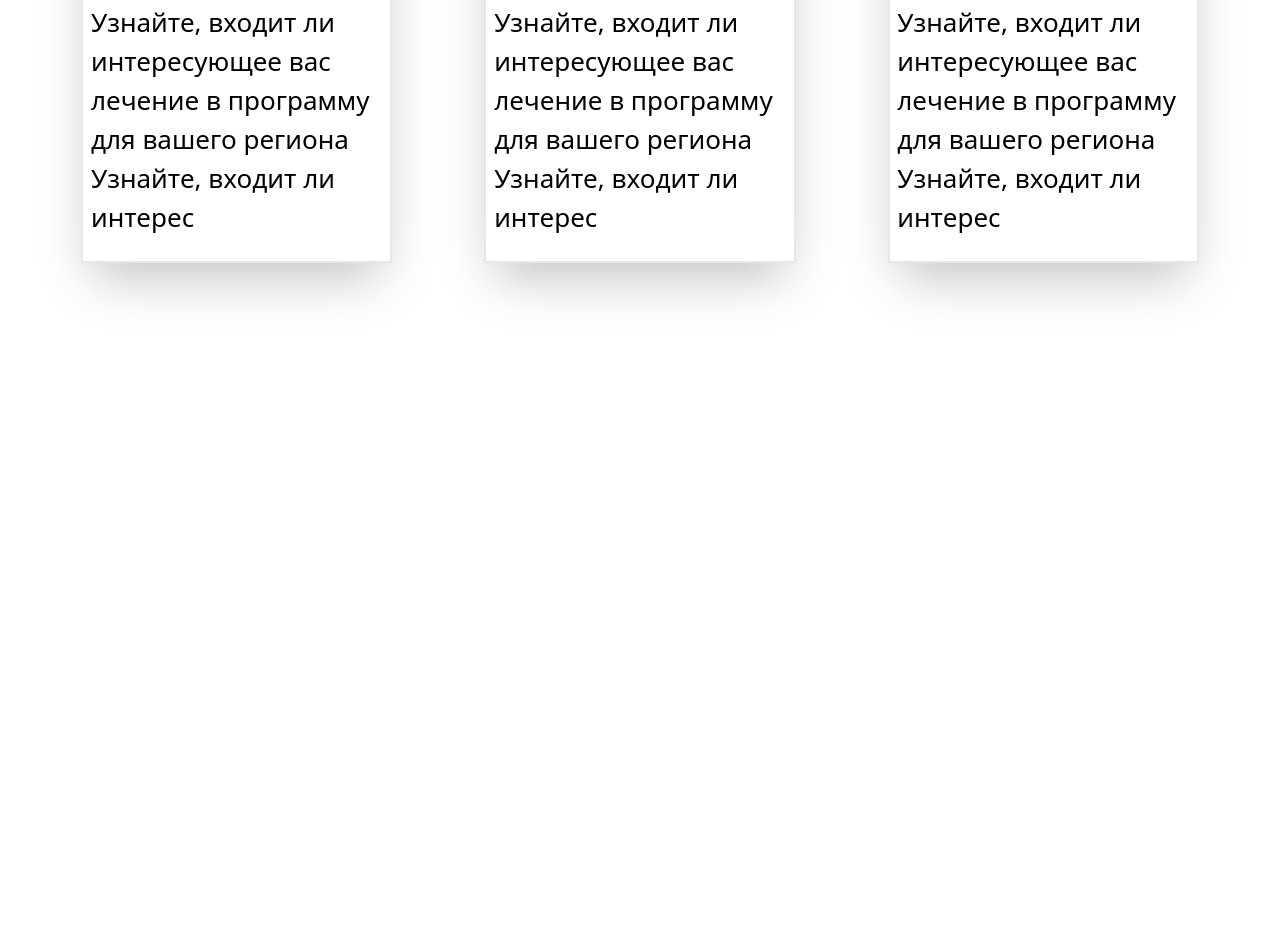
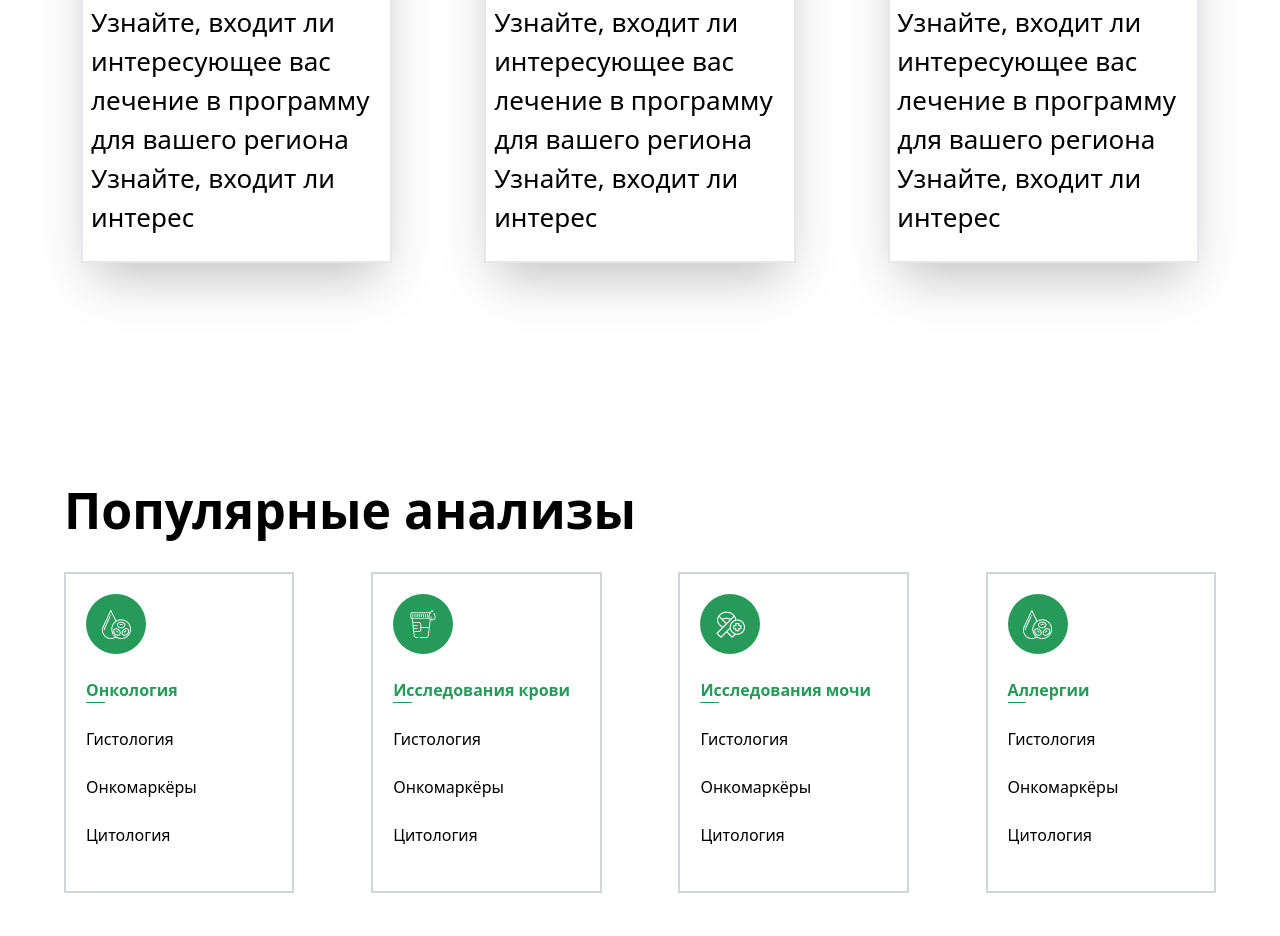
Before and after one commit to Abdulya03/git-grupa-5, a website: page index.html in a window 1280 px wide. Shown: the part 1549-2485 px from the top of the page. Before the commit the page ends 2102 px from the top, so only its background shows below. Drawn offline with nearby package versions, Linux system fonts and the light colour scheme; files that its build step writes are made by us from their sources.

Commit message:
PUPL-PAGE-1-(add select 4)

```diff
--- a/index.html
+++ b/index.html
@@ -141,7 +141,8 @@
         <div class="sm:flex sm:justify-between sm:items-center ">
             <div class="sm:w-[30%]">
                 <p class="font-black text-[#3BB96D]  text-[90px]">1</p>
-                <div class="w-[90%] m-auto border-solid border-gray-200 border-2 relative top-[-70px] bg-white shadow-2xl">
+                <div
+                    class="w-[90%] m-auto border-solid border-gray-200 border-2 relative top-[-70px] bg-white shadow-2xl">
                     <div class="w-[95%] py-6 m-auto ">
                         <div class="w-[90px] h-[90px] bg-[#279A59] rounded-[100%] flex justify-center items-center">
                             <img src="./pupl-img/Vector.png" alt="">
@@ -155,7 +156,8 @@
             </div> <br>
             <div class="sm:w-[30%]">
                 <p class="font-black text-[#3BB96D]  text-[90px]">2</p>
-                <div class="w-[90%] m-auto border-solid border-gray-200 border-2 relative top-[-70px] bg-white shadow-2xl">
+                <div
+                    class="w-[90%] m-auto border-solid border-gray-200 border-2 relative top-[-70px] bg-white shadow-2xl">
                     <div class="w-[95%] py-6 m-auto ">
                         <div class="w-[90px] h-[90px] bg-[#279A59] rounded-[100%] flex justify-center items-center">
                             <img src="./pupl-img/google-docs (2) 1.png" alt="">
@@ -169,7 +171,8 @@
             </div> <br>
             <div class="sm:w-[30%]">
                 <p class="font-black text-[#3BB96D]  text-[90px]">3</p>
-                <div class="w-[90%] m-auto border-solid border-gray-200 border-2 relative top-[-70px] bg-white shadow-2xl">
+                <div
+                    class="w-[90%] m-auto border-solid border-gray-200 border-2 relative top-[-70px] bg-white shadow-2xl">
                     <div class="w-[95%] py-6 m-auto ">
                         <div class="w-[90px] h-[90px] bg-[#279A59] rounded-[100%] flex justify-center items-center">
                             <img src="./pupl-img/Group.png" alt="">
@@ -180,6 +183,53 @@
                         </p>
                     </div>
                 </div>
+            </div>
+        </div>
+    </div>
+
+
+    <div class="w-[90%] m-auto py-[40px] ">
+        <p class="text-[50px] font-black">Популярные анализы</p> <br>
+        <div class="sm:flex sm:justify-between sm:items-center w-full">
+            <div class="sm:w-[20%] p-[20px] border-solid border-gray-300 border-2">
+                <div class="w-[60px] h-[60px] bg-[#279A59] rounded-[100%] flex justify-center items-center">
+                    <img src="./pupl-img/blood 1.png" alt="">
+                </div> <br>
+                <p class="text-[#279A59] font-black">Онкология</p>
+                <hr class="text-[#279A59] w-[10%]"><br>
+                <p>Гистология</p> <br>
+                <p>Онкомаркёры</p> <br>
+                <p>Цитология</p> <br>
+            </div> <br>
+            <div class="sm:w-[20%] p-[20px] border-solid border-gray-300 border-2">
+                <div class="w-[60px] h-[60px] bg-[#279A59] rounded-[100%] flex justify-center items-center">
+                    <img src="./pupl-img/dark-urine 1.png" alt="">
+                </div> <br>
+                <p class="text-[#279A59] font-black">Исследования крови </p>
+                <hr class="text-[#279A59] w-[10%]"><br>
+                <p>Гистология</p> <br>
+                <p>Онкомаркёры</p> <br>
+                <p>Цитология</p> <br>
+            </div> <br>
+            <div class="sm:w-[20%] p-[20px] border-solid border-gray-300 border-2">
+                <div class="w-[60px] h-[60px] bg-[#279A59] rounded-[100%] flex justify-center items-center">
+                    <img src="./pupl-img/oncology 1.png" alt="">
+                </div> <br>
+                <p class="text-[#279A59] font-black">Исследования мочи</p>
+                <hr class="text-[#279A59] w-[10%]"><br>
+                <p>Гистология</p> <br>
+                <p>Онкомаркёры</p> <br>
+                <p>Цитология</p> <br>
+            </div> <br>
+            <div class="sm:w-[20%] p-[20px] border-solid border-gray-300 border-2">
+                <div class="w-[60px] h-[60px] bg-[#279A59] rounded-[100%] flex justify-center items-center">
+                    <img src="./pupl-img/blood 1.png" alt="">
+                </div> <br>
+                <p class="text-[#279A59] font-black">Аллергии</p>
+                <hr class="text-[#279A59] w-[10%]"><br>
+                <p>Гистология</p> <br>
+                <p>Онкомаркёры</p> <br>
+                <p>Цитология</p> <br>
             </div>
         </div>
     </div>
```
